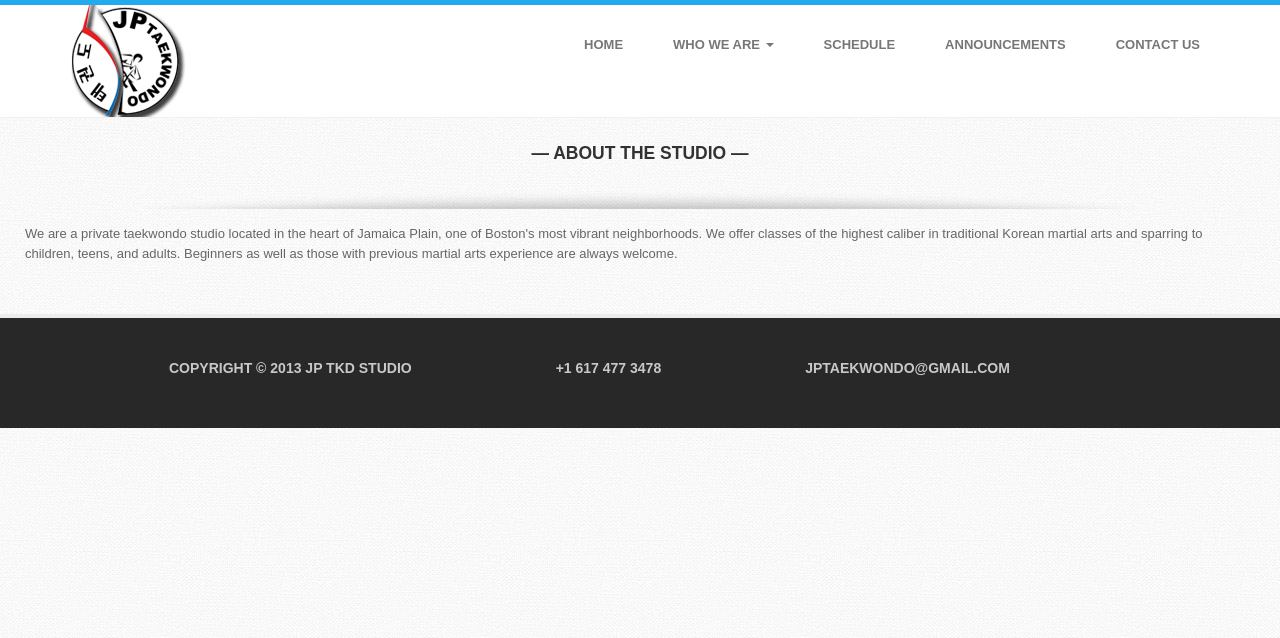
After one commit to jklein/jptaekwondo, a PHP site: page /studio.php in a window 1280 px wide. The commit adds this page. Shown: the top 638 px of the page. Run offline with PHP 8.4, Linux system fonts and the light colour scheme; some libraries are stand-ins or nearby versions.

Commit message:
Adding a studio page, creating a dropdown in the header

```diff
--- a/includes/header.php
+++ b/includes/header.php
@@ -44,11 +44,15 @@ date_default_timezone_set('America/New_York');
                             <li <?php echo ($page == 'index.php' ? 'class="active"' : '');?>>
                                 <a href="index.php">Home</a>
                             </li>
+                            <li class="dropdown" <?php echo ($page == 'instructor.php' || $page == 'studio.php' ? 'class="active"' : '');?>>
+                                <a href="#" class="dropdown-toggle" data-toggle="dropdown">Who We Are <b class="caret"></b></a>
+                                <ul class="dropdown-menu">
+                                    <li><a href="instructor.php">Instructor</a></li>
+                                    <li><a href="studio.php">Studio</a></li>
+                                </ul>
+                            </li>
                             <li <?php echo ($page == 'schedule.php' ? 'class="active"' : '');?>>
                                 <a href="schedule.php">Schedule</a>
-                            </li>
-                            <li <?php echo ($page == 'instructor.php' ? 'class="active"' : '');?>>
-                                <a href="instructor.php">Instructor</a>
                             </li>
                             <li <?php echo ($page == 'announcements.php' ? 'class="active"' : '');?>>
                                 <a href="announcements.php">Announcements</a>
@@ -76,7 +80,7 @@ date_default_timezone_set('America/New_York');
                         </div>
                     </div>
                     <?php
-                    if ($page == 'announcements.php') {
+                    if ($page == 'announcements.php' || $page == 'studio.php') {
                         echo '<img src="assets/rounde_bootstrap/images/divider_shadow.png" />';
                     }
                     ?>
--- /dev/null
+++ b/studio.php
@@ -0,0 +1,23 @@
+<?php
+$page_name = "ABOUT THE STUDIO";
+
+require 'includes/header.php';
+?>
+
+<section class="faqs">
+    <div class="container">
+        <div class="row">
+            <p>
+                We are a private taekwondo studio located in the heart of Jamaica Plain,
+                one of Boston's most vibrant neighborhoods. We offer classes of the highest caliber in
+                traditional Korean martial arts and sparring to children, teens, and adults.
+                Beginners as well as those with previous martial arts experience are always welcome.
+            </p>
+        </div>
+    </div>
+</section>
+
+<?php
+
+require 'includes/footer.php';
+?>
```
